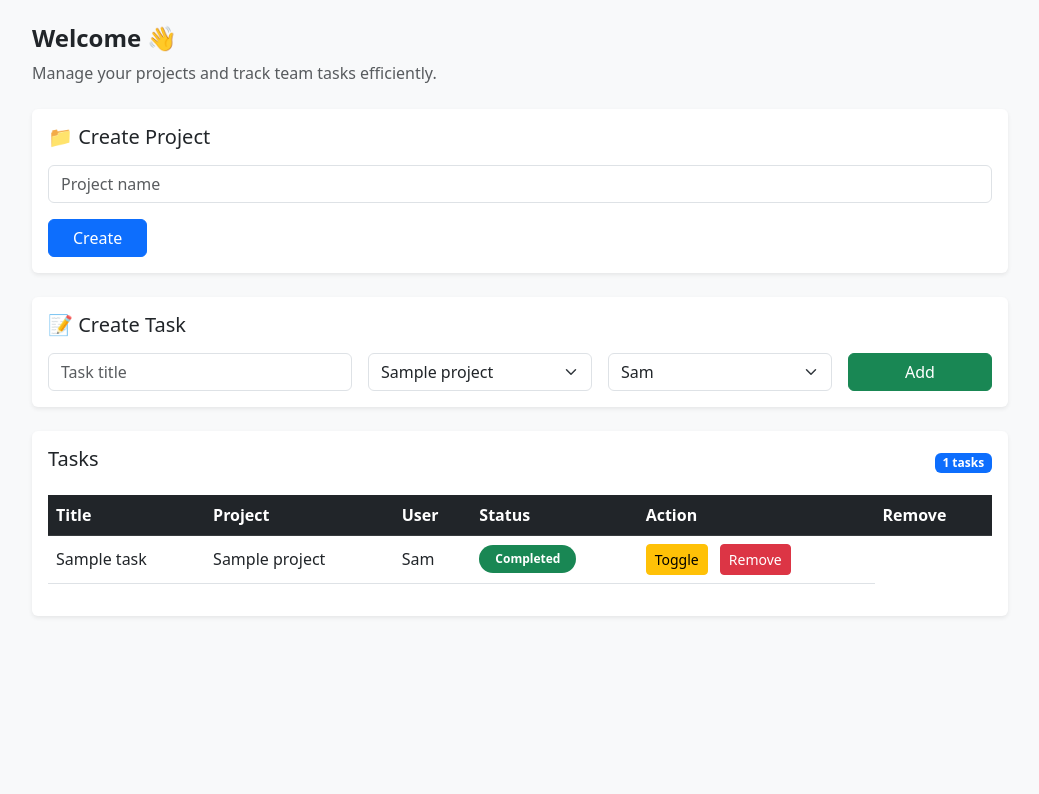
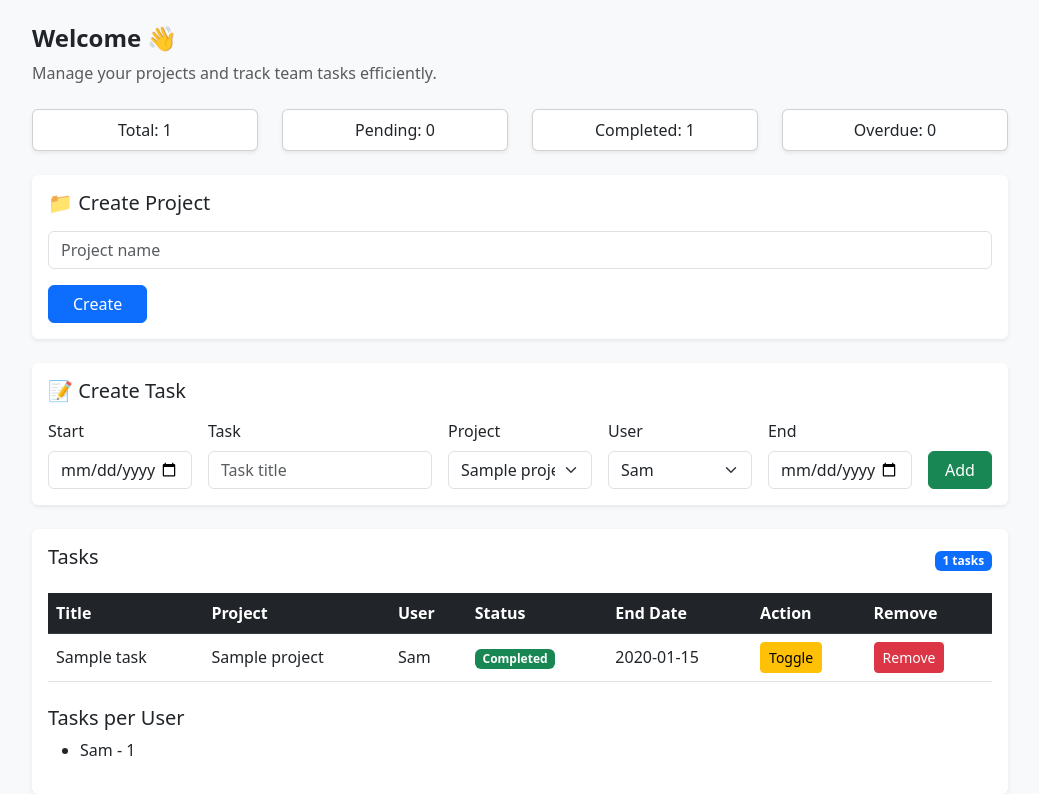
Before and after one commit to Vithurwaa/team-task-manager, a Flask app: page /dashboard in a window 1280 px wide. Shown: the part 80-874 px from the top of the page, without its empty margins (120-1159 px from the left). Before the commit the page ends 697 px from the top, so only its background shows below. Run offline with Flask 3, Linux system fonts and the light colour scheme; a user stored in the database is signed in; data comes from the database, SQL or seed files in the repository; both versions use the stored data as it was after the commit; tables that the repository leaves empty hold one stand-in row (values such as "Sample post").

Commit message:
Final working version

```diff
--- a/app.py
+++ b/app.py
@@ -1,31 +1,45 @@
+import sqlite3
 from flask import Flask, render_template, request, redirect, session
-import sqlite3
 from werkzeug.security import generate_password_hash, check_password_hash
 
-def init_db():
-    conn = sqlite3.connect("database.db")
-    cursor = conn.cursor()
+# ---------------- DATABASE SETUP ----------------
+conn = sqlite3.connect("database.db")
 
-    cursor.execute("""
-    CREATE TABLE IF NOT EXISTS projects (
-        id INTEGER PRIMARY KEY AUTOINCREMENT,
-        name TEXT
-    )
-    """)
+conn.execute("""
+CREATE TABLE IF NOT EXISTS users (
+    id INTEGER PRIMARY KEY AUTOINCREMENT,
+    username TEXT,
+    email TEXT,
+    password TEXT,
+    role TEXT
+)
+""")
 
-    cursor.execute("""
-    CREATE TABLE IF NOT EXISTS tasks (
-        id INTEGER PRIMARY KEY AUTOINCREMENT,
-        title TEXT,
-        project_id INTEGER,
-        assigned_to INTEGER,
-        status TEXT
-    )
-    """)
+conn.execute("""
+CREATE TABLE IF NOT EXISTS projects (
+    id INTEGER PRIMARY KEY AUTOINCREMENT,
+    name TEXT
+)
+""")
 
-    conn.commit()
-    conn.close()
-init_db()
+conn.execute("""
+CREATE TABLE IF NOT EXISTS tasks (
+    id INTEGER PRIMARY KEY AUTOINCREMENT,
+    title TEXT,
+    project_id INTEGER,
+    assigned_to INTEGER,
+    status TEXT,
+    issue_date TEXT,
+    due_date TEXT
+)
+""")
+
+conn.commit()
+conn.close()
+
+print("Tables created")
+
+# ---------------- APP ----------------
 app = Flask(__name__)
 app.secret_key = "secret123"
 
@@ -33,18 +47,19 @@ app.secret_key = "secret123"
 def home():
     return render_template("home.html")
 
-
+# ---------------- AUTH ----------------
 @app.route("/register", methods=["GET", "POST"])
 def register():
     if request.method == "POST":
         username = request.form["username"]
+        email = request.form["email"]
         password = generate_password_hash(request.form["password"])
         role = request.form["role"]
 
         conn = sqlite3.connect("database.db")
         conn.execute(
-            "INSERT INTO users (username, password, role) VALUES (?, ?, ?)",
-            (username, password, role)
+            "INSERT INTO users (username, email, password, role) VALUES (?, ?, ?, ?)",
+            (username, email, password, role)
         )
         conn.commit()
         conn.close()
@@ -57,39 +72,41 @@ def register():
 @app.route("/login", methods=["GET", "POST"])
 def login():
     if request.method == "POST":
-        username = request.form["username"]
+        identifier = request.form["username"]
         password = request.form["password"]
 
         conn = sqlite3.connect("database.db")
+        conn.row_factory = sqlite3.Row
+
         user = conn.execute(
-            "SELECT * FROM users WHERE username=?",
-            (username,)
+            "SELECT * FROM users WHERE username=? OR email=?",
+            (identifier, identifier)
         ).fetchone()
+
         conn.close()
 
-        if user and check_password_hash(user[2], password):
-            session["user_id"] = user[0]
-            session["role"] = user[3]
+        if user and check_password_hash(user["password"], password):
+            session["user_id"] = user["id"]
+            session["role"] = user["role"]
             return redirect("/dashboard")
 
         return "Invalid username or password"
 
     return render_template("login.html")
 
+
 @app.route("/logout")
 def logout():
     session.clear()
     return redirect("/login")
 
+# ---------------- PROJECT ----------------
 @app.route("/create_project", methods=["POST"])
 def create_project():
     if session.get("role") != "Admin":
         return "Unauthorized"
 
     name = request.form["name"]
-
-    if not name:
-        return redirect("/dashboard")
 
     conn = sqlite3.connect("database.db")
     conn.execute("INSERT INTO projects (name) VALUES (?)", (name,))
@@ -98,6 +115,7 @@ def create_project():
 
     return redirect("/dashboard")
 
+# ---------------- TASK ----------------
 @app.route("/create_task", methods=["POST"])
 def create_task():
     if session.get("role") != "Admin":
@@ -106,21 +124,21 @@ def create_task():
     title = request.form.get("title")
     project_id = request.form.get("project_id")
     assigned_to = request.form.get("assigned_to")
-
-    if not title or not project_id or not assigned_to:
-        return "Missing data"
+    issue_date = request.form.get("issue_date")
+    due_date = request.form.get("due_date")
 
     conn = sqlite3.connect("database.db")
     conn.execute("""
-        INSERT INTO tasks (title, project_id, assigned_to, status)
-        VALUES (?, ?, ?, 'Pending')
-    """, (title, project_id, assigned_to))
+        INSERT INTO tasks (title, project_id, assigned_to, status, issue_date, due_date)
+        VALUES (?, ?, ?, 'Pending', ?, ?)
+    """, (title, project_id, assigned_to, issue_date, due_date))
+
     conn.commit()
     conn.close()
 
     return redirect("/dashboard")
 
-
+# ---------------- DASHBOARD ----------------
 @app.route("/dashboard")
 def dashboard():
     if "user_id" not in session:
@@ -134,7 +152,7 @@ def dashboard():
 
     if session.get("role") == "Admin":
         tasks = conn.execute("""
-            SELECT tasks.id, tasks.title, tasks.status,
+            SELECT tasks.id, tasks.title, tasks.status, tasks.due_date,
                    tasks.project_id, tasks.assigned_to as user_id,
                    projects.name as project_name,
                    users.username
@@ -144,7 +162,7 @@ def dashboard():
         """).fetchall()
     else:
         tasks = conn.execute("""
-            SELECT tasks.id, tasks.title, tasks.status,
+            SELECT tasks.id, tasks.title, tasks.status, tasks.due_date,
                    tasks.project_id, tasks.assigned_to as user_id,
                    projects.name as project_name,
                    users.username
@@ -154,51 +172,67 @@ def dashboard():
             WHERE tasks.assigned_to = ?
         """, (session["user_id"],)).fetchall()
 
+    total_tasks = conn.execute("SELECT COUNT(*) FROM tasks").fetchone()[0]
+    pending = conn.execute("SELECT COUNT(*) FROM tasks WHERE status='Pending'").fetchone()[0]
+    completed = conn.execute("SELECT COUNT(*) FROM tasks WHERE status='Completed'").fetchone()[0]
+
+    overdue = conn.execute("""
+        SELECT COUNT(*) FROM tasks
+        WHERE due_date < date('now') AND status != 'Completed'
+    """).fetchone()[0]
+
+    tasks_per_user = conn.execute("""
+        SELECT users.username, COUNT(tasks.id)
+        FROM tasks
+        JOIN users ON tasks.assigned_to = users.id
+        GROUP BY users.username
+    """).fetchall()
+
     conn.close()
 
-    return render_template("dashboard.html",
-                           projects=projects,
-                           users=users,
-                           tasks=tasks,
-                           role=session.get("role"))
+    return render_template(
+        "dashboard.html",
+        projects=projects,
+        users=users,
+        tasks=tasks,
+        role=session.get("role"),
+        total_tasks=total_tasks,
+        pending=pending,
+        completed=completed,
+        overdue=overdue,
+        tasks_per_user=tasks_per_user
+    )
 
+# ---------------- UPDATE ----------------
 @app.route("/update_task/<int:id>")
 def update_task(id):
     conn = sqlite3.connect("database.db")
 
-    task = conn.execute(
-        "SELECT * FROM tasks WHERE id=?",
-        (id,)
-    ).fetchone()
-
+    task = conn.execute("SELECT * FROM tasks WHERE id=?", (id,)).fetchone()
     new_status = "Completed" if task[4] == "Pending" else "Pending"
 
-    conn.execute(
-        "UPDATE tasks SET status=? WHERE id=?",
-        (new_status, id)
-    )
-
+    conn.execute("UPDATE tasks SET status=? WHERE id=?", (new_status, id))
     conn.commit()
     conn.close()
 
     return redirect("/dashboard")
 
+# ---------------- REMOVE ----------------
 @app.route("/remove_user/<int:user_id>/<int:project_id>")
 def remove_user(user_id, project_id):
     if session.get("role") != "Admin":
         return "Unauthorized"
 
     conn = sqlite3.connect("database.db")
-
-    # Remove all tasks of that user in that project
     conn.execute(
-        "DELETE FROM tasks WHERE assigned_to = ? AND project_id = ?",
+        "DELETE FROM tasks WHERE assigned_to=? AND project_id=?",
         (user_id, project_id)
     )
-
     conn.commit()
     conn.close()
 
     return redirect("/dashboard")
+
+# ---------------- RUN ----------------
 if __name__ == "__main__":
-    app.run(host="0.0.0.0", port=5000)
+    app.run(debug=True)
--- a/templates/dashboard.html
+++ b/templates/dashboard.html
@@ -21,6 +21,14 @@
         <p class="text-muted">Manage your projects and track team tasks efficiently.</p>
     </div>
 
+    <!-- STATS -->
+    <div class="row text-center mb-4">
+        <div class="col"><div class="card p-2 shadow-sm">Total: {{total_tasks}}</div></div>
+        <div class="col"><div class="card p-2 shadow-sm">Pending: {{pending}}</div></div>
+        <div class="col"><div class="card p-2 shadow-sm">Completed: {{completed}}</div></div>
+        <div class="col"><div class="card p-2 shadow-sm">Overdue: {{overdue}}</div></div>
+    </div>
+
     {% if role == "Admin" %}
 
     <!-- CREATE PROJECT -->
@@ -39,13 +47,20 @@
         <div class="card-body">
             <h5 class="mb-3">📝 Create Task</h5>
 
-            <form method="POST" action="/create_task" class="row g-3">
+            <form method="POST" action="/create_task" class="row g-3 align-items-end">
 
-                <div class="col-md-4">
+                <div class="col-md-2">
+                    <label class="form-label">Start</label>
+                    <input type="date" class="form-control" name="issue_date">
+                </div>
+
+                <div class="col-md-3">
+                    <label class="form-label">Task</label>
                     <input class="form-control" name="title" placeholder="Task title" required>
                 </div>
 
-                <div class="col-md-3">
+                <div class="col-md-2">
+                    <label class="form-label">Project</label>
                     <select class="form-select" name="project_id" required>
                         {% for p in projects %}
                         <option value="{{p.id}}">{{p.name}}</option>
@@ -53,7 +68,8 @@
                     </select>
                 </div>
 
-                <div class="col-md-3">
+                <div class="col-md-2">
+                    <label class="form-label">User</label>
                     <select class="form-select" name="assigned_to" required>
                         {% for u in users %}
                         <option value="{{u.id}}">{{u.username}}</option>
@@ -62,6 +78,11 @@
                 </div>
 
                 <div class="col-md-2">
+                    <label class="form-label">End</label>
+                    <input type="date" class="form-control" name="due_date">
+                </div>
+
+                <div class="col-md-1">
                     <button class="btn btn-success w-100">Add</button>
                 </div>
 
@@ -83,7 +104,6 @@
             {% if tasks|length == 0 %}
                 <div class="text-center mt-4">
                     <p class="text-muted">No tasks yet</p>
-                <small class="text-muted">Start by creating a project and assigning tasks</small>
                 </div>
             {% else %}
 
@@ -94,8 +114,11 @@
                         <th>Project</th>
                         <th>User</th>
                         <th>Status</th>
+                        <th>End Date</th>
                         <th>Action</th>
+                        {% if role == "Admin" %}
                         <th>Remove</th>
+                        {% endif %}
                     </tr>
                 </thead>
 
@@ -108,25 +131,37 @@
 
                         <td>
                             {% if t.status == "Completed" %}
-                                <span class="badge rounded-pill bg-success px-3 py-2">Completed</span>
+                                <span class="badge bg-success">Completed</span>
                             {% else %}
-                                <span class="badge rounded-pill bg-warning text-dark px-3 py-2">Pending</span>
+                                <span class="badge bg-warning text-dark">Pending</span>
                             {% endif %}
                         </td>
 
+                        <td>{{t.due_date}}</td>
+
                         <td>
                             <a href="/update_task/{{t.id}}" class="btn btn-sm btn-warning">Toggle</a>
+                        </td>
+
                         {% if role == "Admin" %}
-                             <a href="/remove_user/{{t.user_id}}/{{t.project_id}}"
-                             class="btn btn-sm btn-danger ms-2">
+                        <td>
+                            <a href="/remove_user/{{t.user_id}}/{{t.project_id}}" class="btn btn-sm btn-danger">
                                 Remove
                             </a>
+                        </td>
                         {% endif %}
-</td>
                     </tr>
                     {% endfor %}
                 </tbody>
             </table>
+
+            <!-- TASKS PER USER -->
+            <h5 class="mt-4">Tasks per User</h5>
+            <ul>
+                {% for u in tasks_per_user %}
+                <li>{{u[0]}} - {{u[1]}}</li>
+                {% endfor %}
+            </ul>
 
             {% endif %}
 
--- a/templates/login.html
+++ b/templates/login.html
@@ -21,7 +21,7 @@
         <h3 class="text-center mb-3 text-primary">Welcome Back 👋</h3>
 
         <form method="POST">
-            <input class="form-control mb-3" name="username" placeholder="Username">
+            <input class="form-control mb-3" name="username" placeholder="Username or Email">
             <input class="form-control mb-3" type="password" name="password" placeholder="Password">
 
             <button class="btn btn-primary w-100">Login</button>
--- a/templates/register.html
+++ b/templates/register.html
@@ -22,7 +22,7 @@
 
         <form method="POST">
             <input class="form-control mb-3" name="username" placeholder="Username">
-
+            <input class="form-control mb-3" name="email" placeholder="Email">
             <input class="form-control mb-3" type="password" name="password" placeholder="Password">
 
             <select class="form-select mb-3" name="role">
```
Also changed, not shown: database.db. Lines whose indentation alone changed are shown as unchanged.
